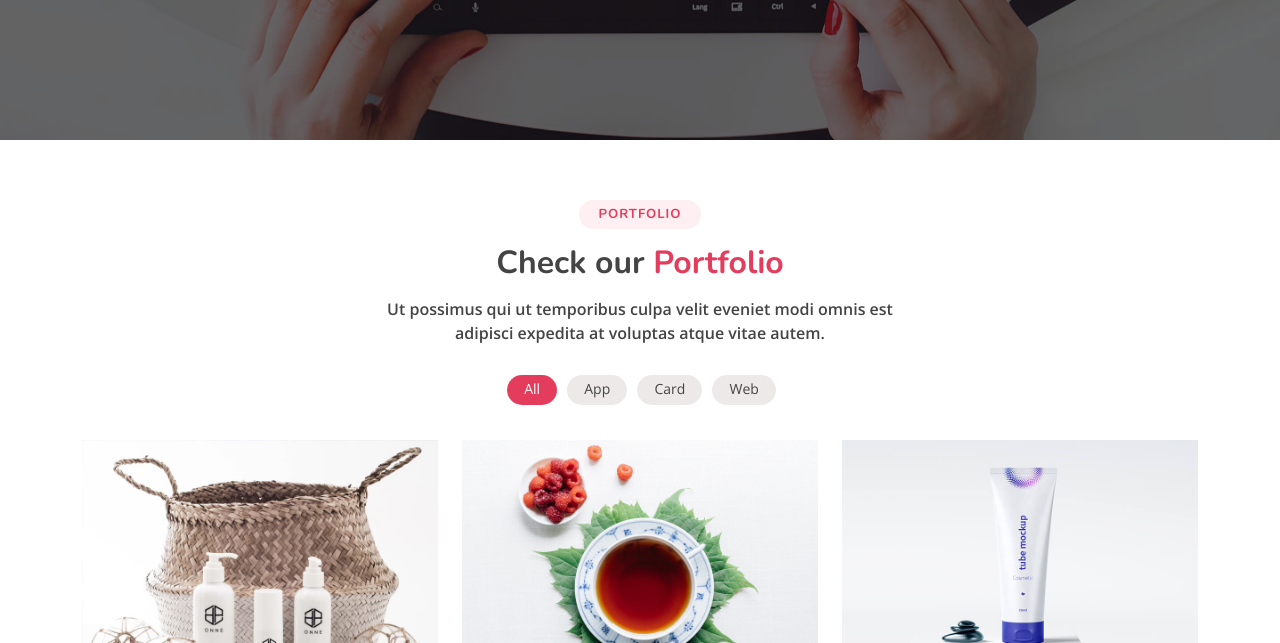
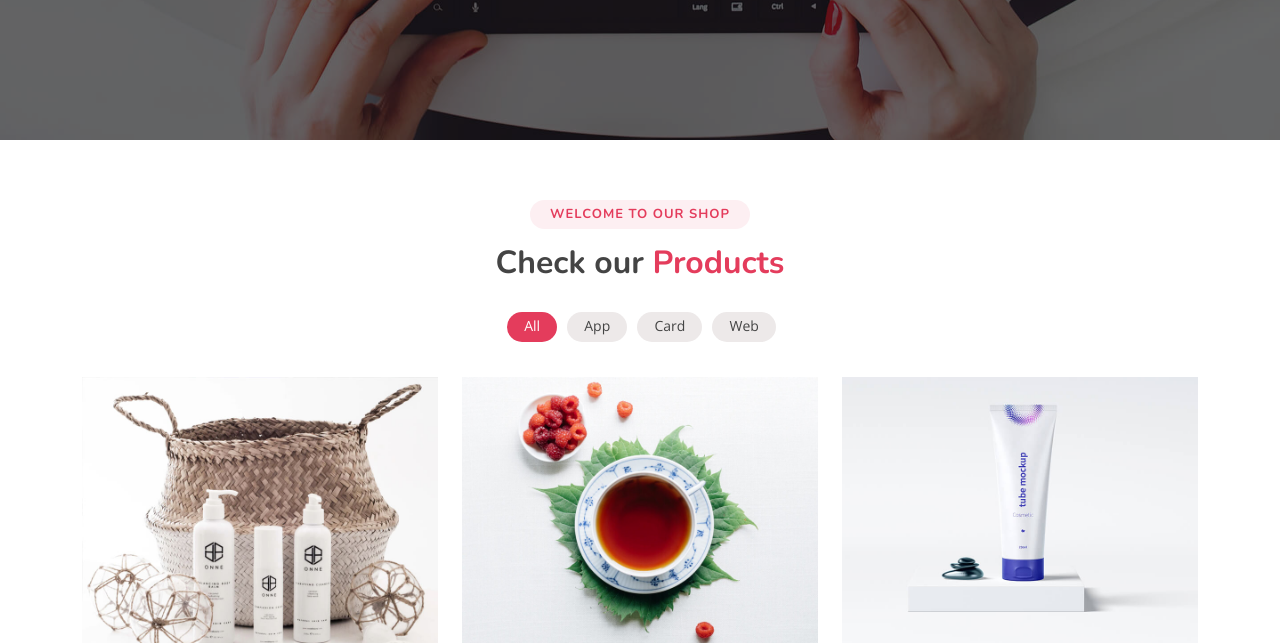
Before and after one commit to suchir-cyber/QuickBuy, a Django app: page / in a window 1280 px wide. Shown: the part 660-1303 px from the top of the page. Run offline with Django 4.2, Linux system fonts and the light colour scheme; some libraries are stand-ins or nearby versions.

Commit message:
completed product database

```diff
--- a/QuickBuy/templates/index.html
+++ b/QuickBuy/templates/index.html
@@ -17,9 +17,8 @@
         <div class="container">
 
           <div class="section-title">
-            <h2>Portfolio</h2>
-            <h3>Check our <span>Portfolio</span></h3>
-            <p>Ut possimus qui ut temporibus culpa velit eveniet modi omnis est adipisci expedita at voluptas atque vitae autem.</p>
+            <h2>Welcome to our shop</h2>
+            <h3>Check our <span>Products</span></h3>
           </div>
 
           <div class="row">
```
Also changed, not shown: QuickBuy/db.sqlite3, QuickBuy/media/images/images/airpods.jpg (added), QuickBuy/media/images/images/nikon_camera.jpg (added), frontend/Tempo/images/airpods.jpg (added), frontend/Tempo/images/nikon camera.jpg (added).
